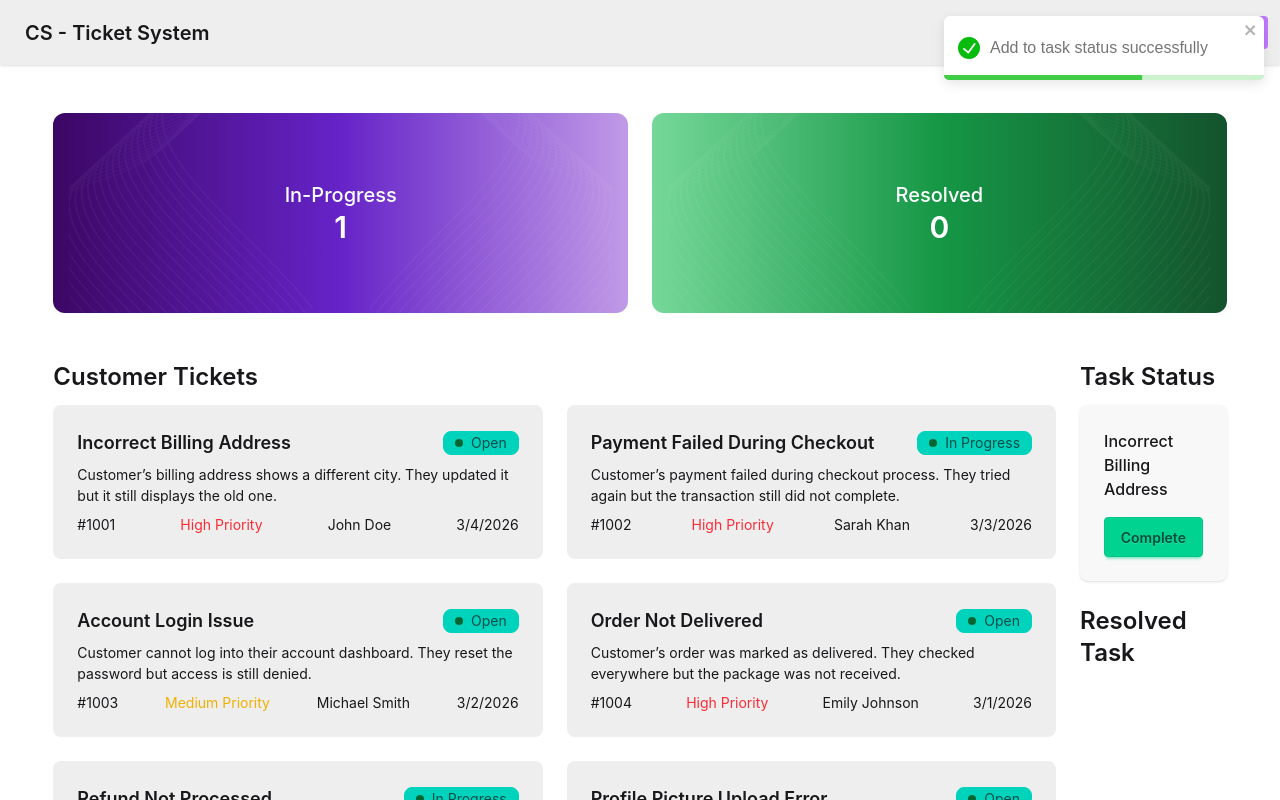
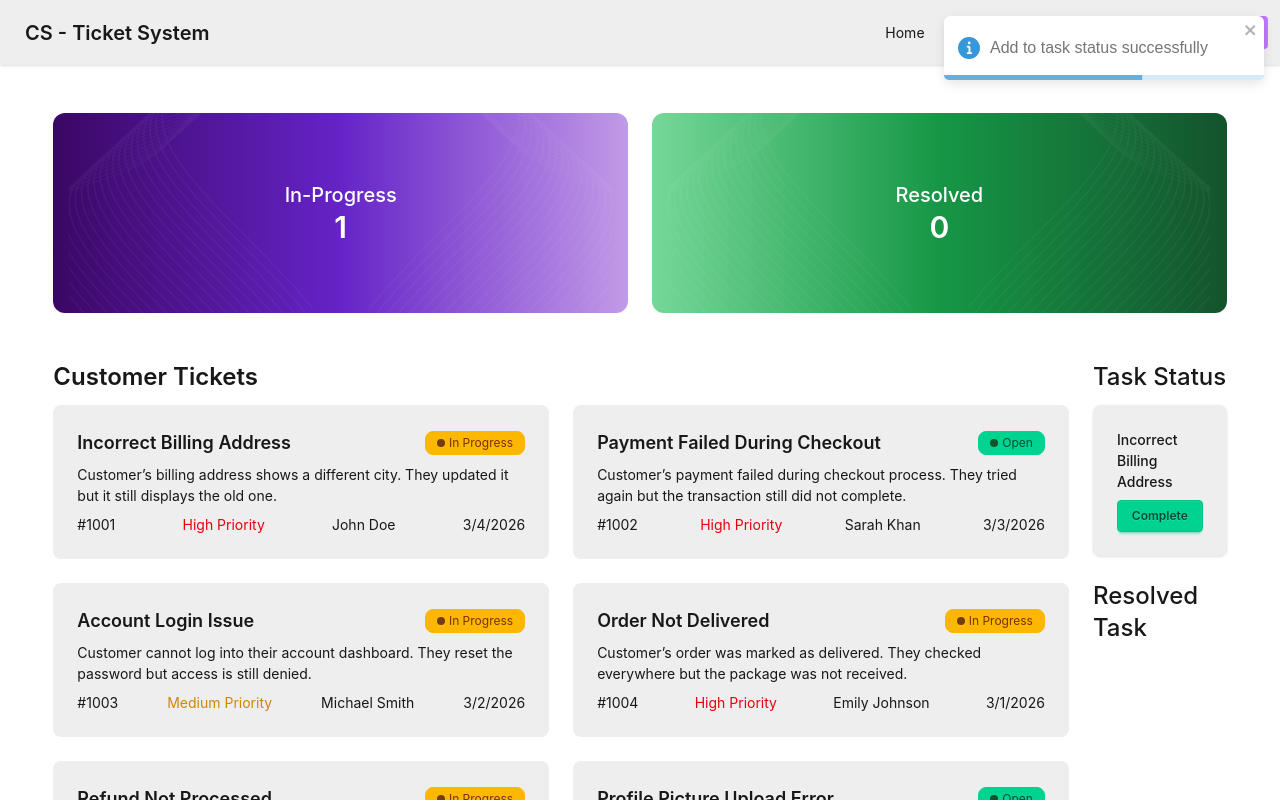
Before and after one commit to tanvir-wd22/customer-support-ticket-zone, a React (Vite) app: page / in a window 1280 px wide. Both pictures are taken after a click on the element 307 px from the left and 482 px from the top of the page. Shown: the top 800 px of the page. Built offline with nearby package versions, Linux system fonts and the light colour scheme.

Commit message:
alhamdulliah project reviewed and small changes done for responsiveness

```diff
--- a/public/fakeData.json
+++ b/public/fakeData.json
@@ -5,7 +5,7 @@
     "description": "Customer’s billing address shows a different city. They updated it but it still displays the old one.",
     "customer": "John Doe",
     "priority": "High Priority",
-    "status": "Open",
+    "status": "In Progress",
     "createdAt": "3/4/2026"
   },
   {
@@ -14,7 +14,7 @@
     "description": "Customer’s payment failed during checkout process. They tried again but the transaction still did not complete.",
     "customer": "Sarah Khan",
     "priority": "High Priority",
-    "status": "In Progress",
+    "status": "Open",
     "createdAt": "3/3/2026"
   },
   {
@@ -23,7 +23,7 @@
     "description": "Customer cannot log into their account dashboard. They reset the password but access is still denied.",
     "customer": "Michael Smith",
     "priority": "Medium Priority",
-    "status": "Open",
+    "status": "In Progress",
     "createdAt": "3/2/2026"
   },
   {
@@ -32,7 +32,7 @@
     "description": "Customer’s order was marked as delivered. They checked everywhere but the package was not received.",
     "customer": "Emily Johnson",
     "priority": "High Priority",
-    "status": "Open",
+    "status": "In Progress",
     "createdAt": "3/1/2026"
   },
   {
@@ -59,7 +59,7 @@
     "description": "Customer attempted to cancel their subscription plan. They submitted the request but charges continue monthly.",
     "customer": "Robert Brown",
     "priority": "High Priority",
-    "status": "In Progress",
+    "status": "Open",
     "createdAt": "2/26/2026"
   },
   {
@@ -68,7 +68,7 @@
     "description": "Customer received a different product than ordered. They verified the invoice but item mismatch remains.",
     "customer": "Fatima Noor",
     "priority": "Medium Priority",
-    "status": "Resolved",
+    "status": "Open",
     "createdAt": "2/25/2026"
   },
   {
@@ -77,7 +77,7 @@
     "description": "Customer’s mobile app crashes on startup. They reinstalled the app but issue still persists.",
     "customer": "Daniel Wilson",
     "priority": "High Priority",
-    "status": "Open",
+    "status": "In Progress",
     "createdAt": "2/24/2026"
   },
   {
@@ -86,7 +86,7 @@
     "description": "Customer is not receiving confirmation emails. They checked spam folder but no messages appear.",
     "customer": "Nusrat Jahan",
     "priority": "Medium Priority",
-    "status": "Closed",
+    "status": "Open",
     "createdAt": "2/23/2026"
   }
 ]
--- a/src/App.jsx
+++ b/src/App.jsx
@@ -27,7 +27,7 @@ function App() {
     // console.log(ticketItem);
     setInProgressCount(inProgessCount + 1);
     setStatus([...status, ticketItem]);
-    toast.success('Add to task status successfully');
+    toast.info('Add to task status successfully');
   };
   // console.log(status);
   const handleStatusCompleteClick = (ticketItem) => {
--- a/src/components/Navbar.jsx
+++ b/src/components/Navbar.jsx
@@ -6,6 +6,9 @@ const Navbar = () => {
       </li>
       <li>
         <a>Blog</a>
+      </li>
+      <li>
+        <a>Download</a>
       </li>
       <li>
         <a>Contact</a>
--- a/src/components/ResolvedCard.jsx
+++ b/src/components/ResolvedCard.jsx
@@ -1,10 +1,11 @@
 const ResolvedCard = ({ ticketItem }) => {
   const { title } = ticketItem;
+
   return (
     <div>
       <div className="card bg-base-300 shadow-sm">
         <div className="card-body">
-          <h2 className="text-md font-bold">{title}</h2>
+          <h2 className="text-md font-medium">{title}</h2>
         </div>
       </div>
     </div>
--- a/src/components/ResolvedTask.jsx
+++ b/src/components/ResolvedTask.jsx
@@ -3,7 +3,7 @@ import ResolvedCard from './ResolvedCard';
 const ResolvedTask = ({ resolved }) => {
   return (
     <div>
-      <h1 className="text-2xl font-semibold mb-3">Resolved Task</h1>
+      <h1 className="text-2xl font-medium mb-3">Resolved Task</h1>
       <div className="grid gap-3 grid-cols-1">
         {resolved.map((ticketItem) => (
           <ResolvedCard
--- a/src/components/StatusCard.jsx
+++ b/src/components/StatusCard.jsx
@@ -1,19 +1,18 @@
 const StatusCard = ({ ticketItem, handleStatusCompleteClick }) => {
   // console.log(ticketItem);
   const { title } = ticketItem;
+
   return (
     <div>
-      <div className="card bg-base-200 shadow-sm">
+      <div className="card bg-base-300 shadow-sm">
         <div className="card-body">
-          <h2 className="text-base font-medium">{title}</h2>
-          <div className="mt-2">
-            <button
-              onClick={() => handleStatusCompleteClick(ticketItem)}
-              className="btn btn-success btn-block"
-            >
-              Complete
-            </button>
-          </div>
+          <h2 className="text-md font-medium">{title}</h2>
+          <button
+            onClick={() => handleStatusCompleteClick(ticketItem)}
+            className="btn btn-sm btn-success btn-block"
+          >
+            Complete
+          </button>
         </div>
       </div>
     </div>
--- a/src/components/TaskStatus.jsx
+++ b/src/components/TaskStatus.jsx
@@ -3,10 +3,14 @@ import StatusCard from './StatusCard';
 const TaskStatus = ({ status, handleStatusCompleteClick }) => {
   return (
     <div>
-      <h1 className="text-2xl font-semibold mb-3">Task Status</h1>
+      <h1 className="text-2xl font-medium mb-3">Task Status</h1>
       <div className="grid gap-3 grid-cols-1">
         {status.map((ticketItem) => (
-          <StatusCard key={ticketItem.id} ticketItem={ticketItem} handleStatusCompleteClick={handleStatusCompleteClick}></StatusCard>
+          <StatusCard
+            key={ticketItem.id}
+            ticketItem={ticketItem}
+            handleStatusCompleteClick={handleStatusCompleteClick}
+          ></StatusCard>
         ))}
       </div>
     </div>
--- a/src/components/TicketCard.jsx
+++ b/src/components/TicketCard.jsx
@@ -2,28 +2,32 @@ const TicketCard = ({ ticketItem, handleTicketCardClick }) => {
   // console.log(ticketItem);
   const { id, title, description, customer, priority, status, createdAt } =
     ticketItem;
+
   return (
     <div onClick={() => handleTicketCardClick(ticketItem)}>
       <div className="card bg-base-300">
         <div className="card-body">
           <div className="flex justify-between items-center">
             <h2 className="card-title">{title}</h2>
-            <div className="badge badge-accent flex items-center gap-2">
-              <span className="h-2 w-2 rounded-full bg-green-800"></span>
-              {status}
+            <div
+              className={`flex items-center gap-1 text-xs ${status === 'Open' ? 'badge badge-success' : 'badge badge-warning'}`}
+            >
+              <span
+                className={`h-2 w-2 rounded-full ${status === 'Open' ? 'bg-green-900' : 'bg-yellow-900'}`}
+              ></span>
+              <span>{status}</span>
             </div>
           </div>
-
           <p>{description}</p>
           <div className="card-actions justify-between">
             <span>#{id}</span>
             <span
               className={
                 priority === 'High Priority'
-                  ? 'text-red-500'
+                  ? 'text-red-600'
                   : priority === 'Medium Priority'
-                    ? 'text-yellow-500'
-                    : 'text-green-500'
+                    ? 'text-yellow-600'
+                    : 'text-green-600'
               }
             >
               {priority}
```
Also changed, not shown: src/components/Footer.jsx (+6 -4 lines).
